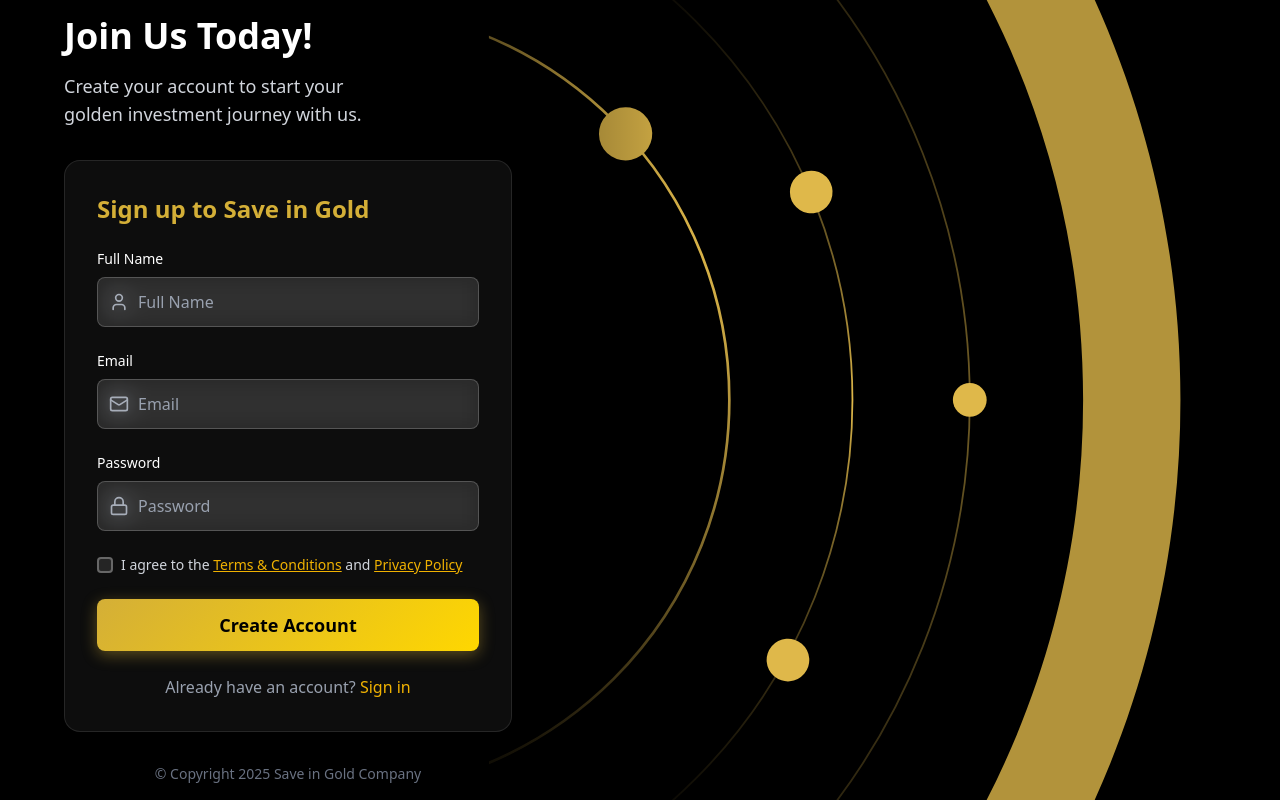
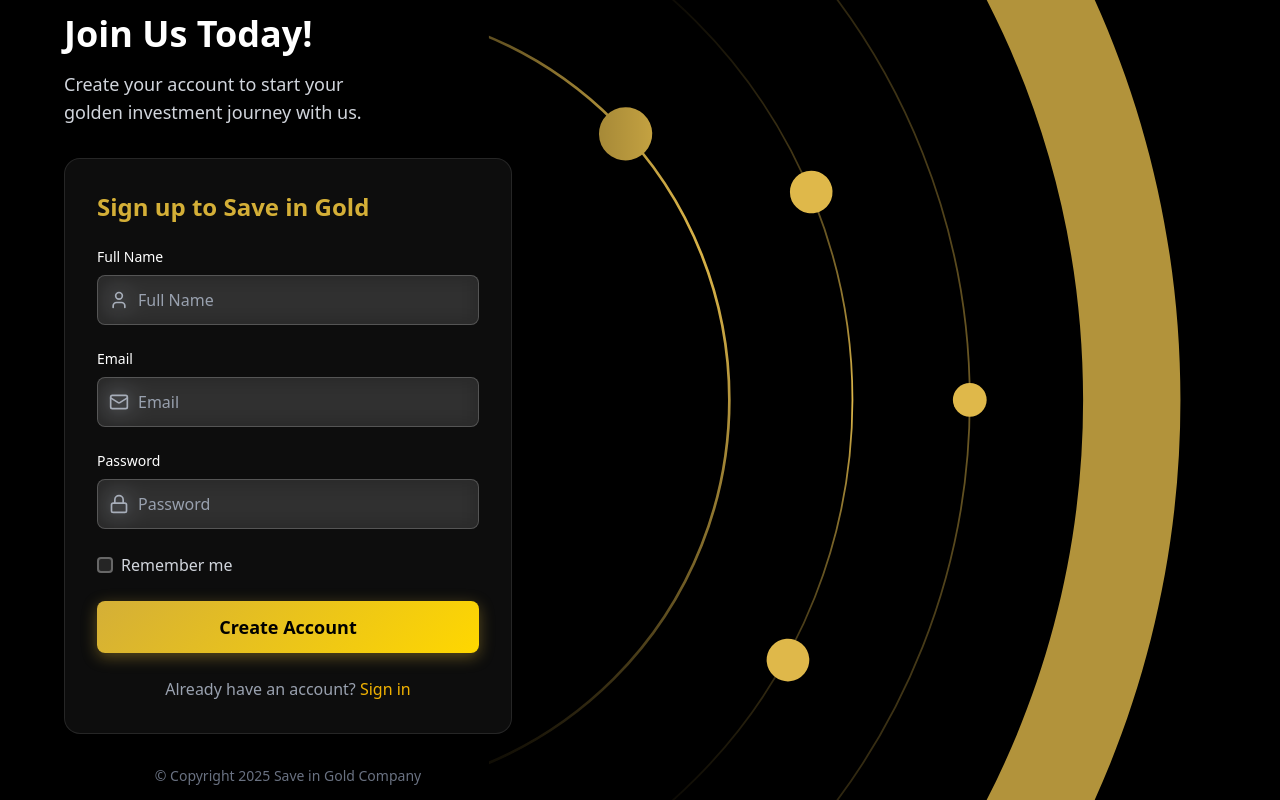
Before and after one commit to universe-forme/save-in-gold, a React (Vite) app: page /sign-up in a window 1280 px wide. Built offline with nearby package versions, Linux system fonts and the light colour scheme.

Commit message:
changing in the signup and in page

```diff
--- a/src/components/navbar.jsx
+++ b/src/components/navbar.jsx
@@ -89,7 +89,7 @@ const Navbar = () => {
                         <div className="mobile-actions">
                             {/* Consider making these Link components if they navigate */}
                             <button className="btn-contact w-full">Contact Us</button>
-                            <a href={"/sign-in"} className="btn-login-mobile w-full">Log In</a>
+                            <a href={"/sign-in"} className="btn-login-mobile w-full text-center">Log In</a>
                         </div>
                     </div>
                 </div>
--- a/src/components/sign-in-section.jsx
+++ b/src/components/sign-in-section.jsx
@@ -1,9 +1,9 @@
 import React, { useState } from 'react';
 import { Mail, Lock } from 'lucide-react';
+import { Link } from 'react-router-dom';
 
 import galaxyForBigScreenImage from '../assets/galaxy.svg';
 import galaxyForSmallScreenImage from '../assets/galaxy-for-mobile.svg';
-// hello
 
 
 const SignInSection = () => {
@@ -105,9 +105,9 @@ const SignInSection = () => {
 
                                 <p className="text-center text-gray-400">
                                     Don't have an account?{' '}
-                                    <button type="button" className="text-yellow-500">
+                                    <Link to="/sign-up" className="text-yellow-500">
                                         Sign up
-                                    </button>
+                                    </Link>
                                 </p>
                             </div>
                         </div>
@@ -205,9 +205,9 @@ const SignInSection = () => {
 
                                 <p className="text-center text-gray-400 text-sm">
                                     Don't have an account?{' '}
-                                    <a href={"/sign-up"} className="text-yellow-500">
+                                    <Link to="/sign-up" className="text-yellow-500">
                                         Sign up
-                                    </a>
+                                    </Link>
                                 </p>
                             </div>
                         </div>
--- a/src/components/sign-up-section.jsx
+++ b/src/components/sign-up-section.jsx
@@ -1,5 +1,6 @@
 import React, { useState } from 'react';
 import { Mail, Lock, User } from 'lucide-react';
+import { Link } from 'react-router-dom';
 
 import galaxyForBigScreenImage from '../assets/galaxy.svg';
 import galaxyForSmallScreenImage from '../assets/galaxy-for-mobile.svg';
@@ -9,12 +10,12 @@ const SignUp = () => {
     const [fullName, setFullName] = useState('');
     const [email, setEmail] = useState('');
     const [password, setPassword] = useState('');
-    const [agreeToTerms, setAgreeToTerms] = useState(false);
+    const [rememberMe, setRememberMe] = useState(false);
 
     const handleSubmit = (e) => {
         e.preventDefault();
         // Handle form submission
-        console.log('Form submitted:', { fullName, email, password, agreeToTerms });
+        console.log('Form submitted:', { fullName, email, password, rememberMe });
     };
 
     return (
@@ -127,22 +128,15 @@ const SignUp = () => {
                                 </div>
 
                                 <div className="flex items-center">
+                                    <label className="flex items-center">
                                         <input
                                             type="checkbox"
-                                        checked={agreeToTerms}
-                                        onChange={(e) => setAgreeToTerms(e.target.checked)}
+                                            checked={rememberMe}
+                                            onChange={(e) => setRememberMe(e.target.checked)}
                                             className="rounded border-gray-300 text-yellow-500 focus:ring-yellow-500"
                                         />
-                                    <span className="ml-2 text-sm text-gray-300">
-                                        I agree to the{' '}
-                                        <button type="button" className="text-yellow-500 underline">
-                                            Terms & Conditions
-                                        </button>
-                                        {' '}and{' '}
-                                        <button type="button" className="text-yellow-500 underline">
-                                            Privacy Policy
-                                        </button>
-                                    </span>
+                                        <span className="ml-2 text-gray-300">Remember me</span>
+                                    </label>
                                 </div>
 
                                 <button
@@ -154,9 +148,9 @@ const SignUp = () => {
 
                                 <p className="text-center text-gray-400">
                                     Already have an account?{' '}
-                                    <button type="button" className="text-yellow-500">
+                                    <Link to="/sign-in" className="text-yellow-500">
                                         Sign in
-                                    </button>
+                                    </Link>
                                 </p>
                             </div>
                         </div>
@@ -244,22 +238,15 @@ const SignUp = () => {
                                 </div>
 
                                 <div className="flex items-start text-sm">
+                                    <label className="flex items-center">
                                         <input
                                             type="checkbox"
-                                        checked={agreeToTerms}
-                                        onChange={(e) => setAgreeToTerms(e.target.checked)}
-                                        className="rounded border-gray-300 text-yellow-500 focus:ring-yellow-500 mt-1 flex-shrink-0"
+                                            checked={rememberMe}
+                                            onChange={(e) => setRememberMe(e.target.checked)}
+                                            className="rounded border-gray-300 text-yellow-500 focus:ring-yellow-500"
                                         />
-                                    <span className="ml-2 text-gray-300 text-xs leading-relaxed">
-                                        I agree to the{' '}
-                                        <button type="button" className="text-yellow-500 underline">
-                                            Terms & Conditions
-                                        </button>
-                                        {' '}and{' '}
-                                        <button type="button" className="text-yellow-500 underline">
-                                            Privacy Policy
-                                        </button>
-                                    </span>
+                                        <span className="ml-2 text-gray-300">Remember me</span>
+                                    </label>
                                 </div>
 
                                 <button
@@ -271,9 +258,9 @@ const SignUp = () => {
 
                                 <p className="text-center text-gray-400 text-sm">
                                     Already have an account?{' '}
-                                    <button type="button" className="text-yellow-500">
+                                    <Link to="/sign-in" className="text-yellow-500">
                                         Sign in
-                                    </button>
+                                    </Link>
                                 </p>
                             </div>
                         </div>
--- a/src/index.css
+++ b/src/index.css
@@ -43,7 +43,7 @@
 }
 
 .btn-login {
-  @apply bg-[#DFB94A] text-white px-4 py-2 rounded-lg font-medium hover:bg-yellow-700 transition-colors;
+  @apply bg-[#DFB94A] text-white px-4 py-2 rounded-lg font-medium hover:bg-yellow-700 hover:no-underline transition-colors no-underline;
 }
 
 .menu-toggle {
@@ -67,7 +67,7 @@
 }
 
 .btn-login-mobile {
-  @apply bg-yellow-600 text-white px-4 py-2 rounded-lg font-medium;
+  @apply bg-yellow-600 text-white px-4 py-2 rounded-lg font-medium hover:no-underline;
 }
 
 /* Hero Section */
```
Lines whose indentation alone changed are shown as unchanged.
